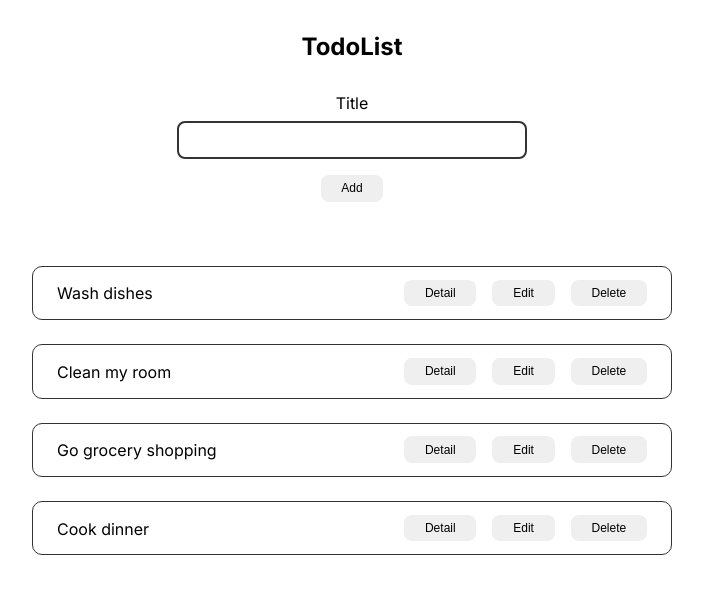
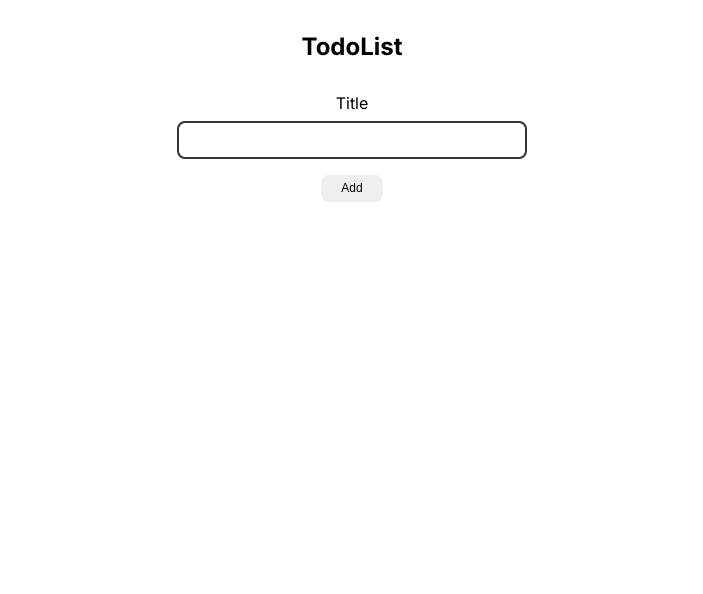
Before and after one commit to keento0809/h-company-coding-assignment, a Next.js app: page / in a window 1280 px wide. Shown: the top 594 px of the page, without its empty margins (288-991 px from the left). Built offline with nearby package versions, Linux system fonts and the light colour scheme.

Commit message:
Add: feature of adding new task to TaskList

```diff
--- a/app/(home)/_components/HomePageSection.tsx
+++ b/app/(home)/_components/HomePageSection.tsx
@@ -7,14 +7,25 @@ import { useHomePageSection } from "../_hooks/useHomePageSection";
 import { NewTodoItemForm } from "./NewTodoItemForm";
 
 export const HomePageSection = () => {
-  const { isModalOpen, closeModal } = useHomePageSection();
+  const {
+    isModalOpen,
+    closeModal,
+    todos,
+    newTodoTitle,
+    handleChangeNewTodoTitle,
+    onSubmit,
+  } = useHomePageSection();
   return (
     <main className={styles.wrapper}>
       {isModalOpen && <EditTaskModal onClose={closeModal} />}
       <div className={styles.container}>
         <h2>TodoList</h2>
-        <NewTodoItemForm />
-        <TodoList />
+        <NewTodoItemForm
+          onSubmit={onSubmit}
+          onChange={handleChangeNewTodoTitle}
+          taskTitle={newTodoTitle}
+        />
+        <TodoList todos={todos} />
       </div>
     </main>
   );
--- a/app/(home)/_components/NewTodoItemForm.tsx
+++ b/app/(home)/_components/NewTodoItemForm.tsx
@@ -1,13 +1,24 @@
 import { Button } from "@/app/_components/ui/button/Button";
 import { TextInput } from "@/app/_components/ui/input/TextInput";
 import styles from "@/app/(home)/styles/newTodoItemForm.module.css";
+import { FC } from "react";
 
-export const NewTodoItemForm = () => {
+type NewTodoItemFormProps = {
+  onSubmit: (e: React.FormEvent<HTMLFormElement>) => void;
+  onChange: (e: React.ChangeEvent<HTMLInputElement>) => void;
+  taskTitle: string;
+};
+
+export const NewTodoItemForm: FC<NewTodoItemFormProps> = ({
+  onSubmit,
+  onChange,
+  taskTitle,
+}) => {
   return (
-    <form onSubmit={() => {}} className={styles.formContainer}>
+    <form onSubmit={onSubmit} className={styles.formContainer}>
       <div className={styles.formTitleSection}>
         <label htmlFor="taskTitle">Title</label>
-        <TextInput id="taskTitle" />
+        <TextInput id="taskTitle" onChange={onChange} value={taskTitle} />
       </div>
       <div className={styles.formActionButtons}>
         <Button text="Add" type="submit" />
--- a/app/(home)/_components/TodoList.tsx
+++ b/app/(home)/_components/TodoList.tsx
@@ -2,6 +2,7 @@
 
 import styles from "@/app/(home)/styles/todoList.module.css";
 import { TodoItem } from "./TodoItem";
+import { FC } from "react";
 
 export type Todo = {
   id: string;
@@ -9,34 +10,14 @@ export type Todo = {
   isDone: boolean;
 };
 
-// TODO: This dummy data should be removed later
-const DUMMY_TODO_ITEMS: Todo[] = [
-  {
-    id: "1",
-    title: "Wash dishes",
-    isDone: false,
-  },
-  {
-    id: "2",
-    title: "Clean my room",
-    isDone: false,
-  },
-  {
-    id: "3",
-    title: "Go grocery shopping",
-    isDone: false,
-  },
-  {
-    id: "4",
-    title: "Cook dinner",
-    isDone: false,
-  },
-] as const;
+type TodoListProps = {
+  todos: Todo[];
+};
 
-export const TodoList = () => {
+export const TodoList: FC<TodoListProps> = ({ todos }) => {
   return (
     <ul className={styles.todoListContainer}>
-      {DUMMY_TODO_ITEMS.map((todo) => {
+      {todos.map((todo) => {
         return <TodoItem todo={todo} key={todo.id} />;
       })}
     </ul>
--- a/app/(home)/_hooks/useHomePageSection.ts
+++ b/app/(home)/_hooks/useHomePageSection.ts
@@ -1,7 +1,28 @@
 import { useState } from "react";
+import { Todo } from "../_components/TodoList";
 
 export const useHomePageSection = () => {
   const [isModalOpen, setIsModalOpen] = useState(false);
+  const [newTodoTitle, setNewTodoTitle] = useState("");
+  const [todos, setTodos] = useState<Todo[]>([]);
+
+  const handleChangeNewTodoTitle = (e: React.ChangeEvent<HTMLInputElement>) => {
+    setNewTodoTitle(e.target.value);
+  };
+
+  const onSubmit = (e: React.FormEvent<HTMLFormElement>) => {
+    e.preventDefault();
+    if (newTodoTitle.trim() === "") throw new Error("New task title is empty.");
+
+    const newTodo = {
+      id: String(todos.length + 1),
+      title: newTodoTitle,
+      isDone: false,
+    };
+
+    setTodos((prev) => [...prev, newTodo]);
+    setNewTodoTitle("");
+  };
 
   const openModal = () => {
     setIsModalOpen(true);
@@ -14,5 +35,9 @@ export const useHomePageSection = () => {
     isModalOpen,
     openModal,
     closeModal,
+    todos,
+    newTodoTitle,
+    onSubmit,
+    handleChangeNewTodoTitle,
   };
 };
```
